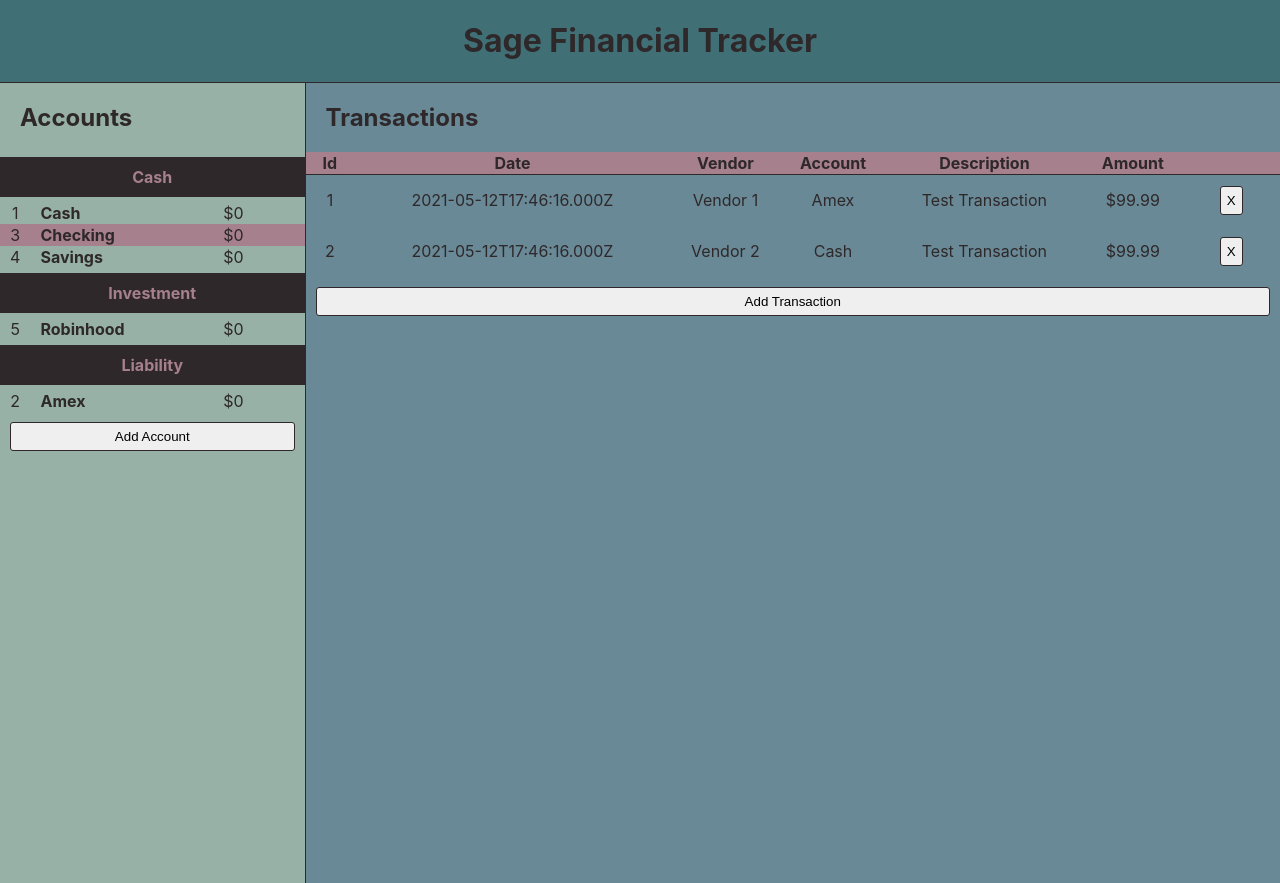
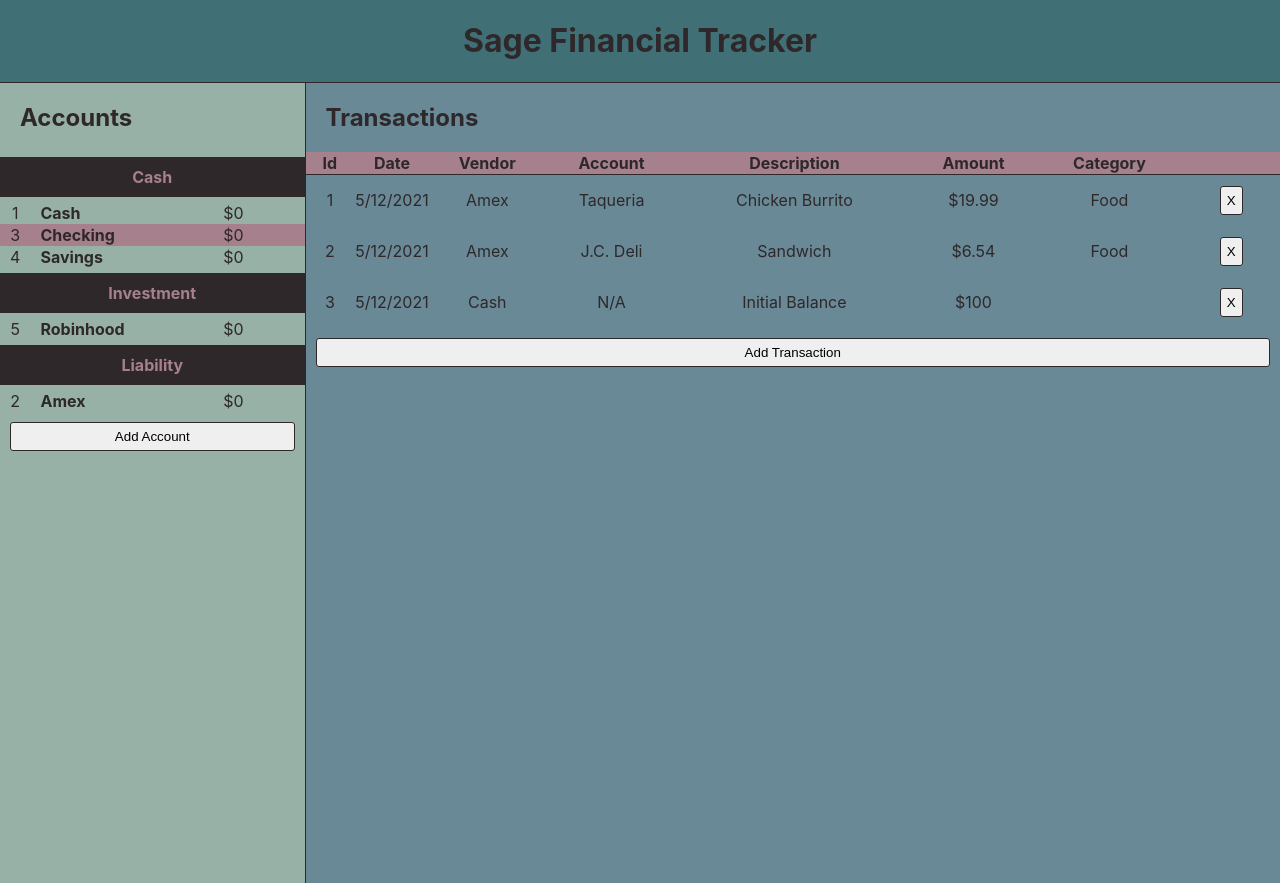
Before and after one commit to rogebrd/sage, a React (Create React App) app in the folder desktop/: page / in a window 1280 px wide. Built offline with nearby package versions, Linux system fonts and the light colour scheme.

Commit message:
[Desktop] Add Categories to transactions

```diff
--- a/desktop/src/components/addTransactionModal.tsx
+++ b/desktop/src/components/addTransactionModal.tsx
@@ -16,6 +16,7 @@ export const AddTransactionModal: FunctionComponent<AddTransactionModalProps> =
     const [transactionAccountIndex, setTransactionAccountIndex] = React.useState(0);
     const [transactionDescription, setTransactionDescription] = React.useState("");
     const [transactionAmount, setTransactionAmount] = React.useState(0.00);
+    const [transactionCategory, setTransactionCategory] = React.useState("");
 
     const addTransaction = (event: any) => {
         event.preventDefault()
@@ -25,7 +26,8 @@ export const AddTransactionModal: FunctionComponent<AddTransactionModalProps> =
             vendor: transactionVendor,
             accountIndex: transactionAccountIndex,
             description: transactionDescription,
-            amount: transactionAmount
+            amount: transactionAmount,
+            category: transactionCategory
         }
         addTransactionCallback(newTransaction);
         clearState();
@@ -38,6 +40,7 @@ export const AddTransactionModal: FunctionComponent<AddTransactionModalProps> =
         setTransactionAccountIndex(0);
         setTransactionDescription("");
         setTransactionAmount(0.00);
+        setTransactionCategory("");
     }
 
     return (
@@ -63,6 +66,8 @@ export const AddTransactionModal: FunctionComponent<AddTransactionModalProps> =
                         <input id="transactionDescription" type="text" value={transactionDescription} onChange={(change) => setTransactionDescription(change.target.value)}></input>
                         <label>Amount: </label>
                         <input id="transactionAmount" type="number" value={transactionAmount} onChange={(change) => setTransactionAmount(parseFloat(change.target.value))}></input>
+                        <label>Category: </label>
+                        <input id="transactionCategory" type="text" value={transactionCategory} onChange={(change) => setTransactionCategory(change.target.value)}></input>
                     </>
                 }
                 onSubmit={addTransaction}
--- a/desktop/src/components/transactionTable.tsx
+++ b/desktop/src/components/transactionTable.tsx
@@ -3,6 +3,7 @@ import { Account } from "../types/account";
 import { Transaction } from "../types/transaction";
 import "../styles/transactionTable.scss";
 import { Button } from "./base/button";
+import { formatDate } from "../util/util";
 
 type TransactionTableProps = {
     accounts: Account[],
@@ -21,7 +22,8 @@ export const TransactionTable: FunctionComponent<TransactionTableProps> = ({ acc
                     <th className="transaction-table__header--account">Account</th>
                     <th className="transaction-table__header--description">Description</th>
                     <th className="transaction-table__header--amount">Amount</th>
-                    <th className="transaction-table__header--delete"></th>
+                    <th className="transaction-table__header--category">Category</th>
+                    <th className="transaction-table__header--options"></th>
                 </tr>
             </thead>
             <tbody>
@@ -32,13 +34,13 @@ export const TransactionTable: FunctionComponent<TransactionTableProps> = ({ acc
                                 {transaction.id}
                             </td>
                             <td className="transaction-table__row--date">
-                                {transaction.date.toISOString()}
+                                {formatDate(transaction.date)}
+                            </td>
+                            <td className="transaction-table__row--account">
+                                {accounts[transaction.accountIndex].name}
                             </td>
                             <td className="transaction-table__row--vendor">
                                 {transaction.vendor}
-                            </td>
-                            <td className="transaction-table__row--account">
-                                {accounts[transaction.accountIndex].name}
                             </td>
                             <td className="transaction-table__row--description">
                                 {transaction.description}
@@ -46,7 +48,10 @@ export const TransactionTable: FunctionComponent<TransactionTableProps> = ({ acc
                             <td className="transaction-table__row--amount">
                                 ${transaction.amount}
                             </td>
-                            <td className="transaction-table__row--delete">
+                            <td className="transaction-table__row--category">
+                                {transaction.category}
+                            </td>
+                            <td className="transaction-table__row--options">
                                 <Button text="X" onClick={() => deleteTransactionCallback(index)} />
                             </td>
                         </tr>
--- a/desktop/src/pages/home.tsx
+++ b/desktop/src/pages/home.tsx
@@ -61,18 +61,29 @@ export const HomePage: FunctionComponent = () => {
             {
                 id: 1,
                 date: new Date(),
-                vendor: "Vendor 1",
+                vendor: "Taqueria",
                 accountIndex: 1,
-                description: "Test Transaction",
-                amount: 99.99
+                description: "Chicken Burrito",
+                amount: 19.99,
+                category: "Food",
             },
             {
                 id: 2,
                 date: new Date(),
-                vendor: "Vendor 2",
+                vendor: "J.C. Deli",
+                accountIndex: 1,
+                description: "Sandwich",
+                amount: 6.54,
+                category: "Food",
+            },
+            {
+                id: 3,
+                date: new Date(),
+                vendor: "N/A",
                 accountIndex: 0,
-                description: "Test Transaction",
-                amount: 99.99
+                description: "Initial Balance",
+                amount: 100.00,
+                category: "",
             }
         ]);
     }, []);
--- a/desktop/src/styles/transactionTable.scss
+++ b/desktop/src/styles/transactionTable.scss
@@ -17,7 +17,11 @@
             width: 5%;
         }
 
-        &--delete {
+        &--date {
+            width: 5%;
+        }
+
+        &--options {
             width: 10%;
         }
     }
--- a/desktop/src/types/transaction.tsx
+++ b/desktop/src/types/transaction.tsx
@@ -1,10 +1,9 @@
-import { Account } from './account';
-
 export type Transaction = {
     id: number,
     date: Date,
     vendor: string,
     accountIndex: number,
     description: string,
-    amount: number
+    amount: number,
+    category?: string,
 }
--- /dev/null
+++ b/desktop/src/util/util.tsx
@@ -0,0 +1 @@
+export const formatDate = (date: Date) => (date.getMonth() + 1) + "/" + date.getDate() + "/" + date.getFullYear()
```
